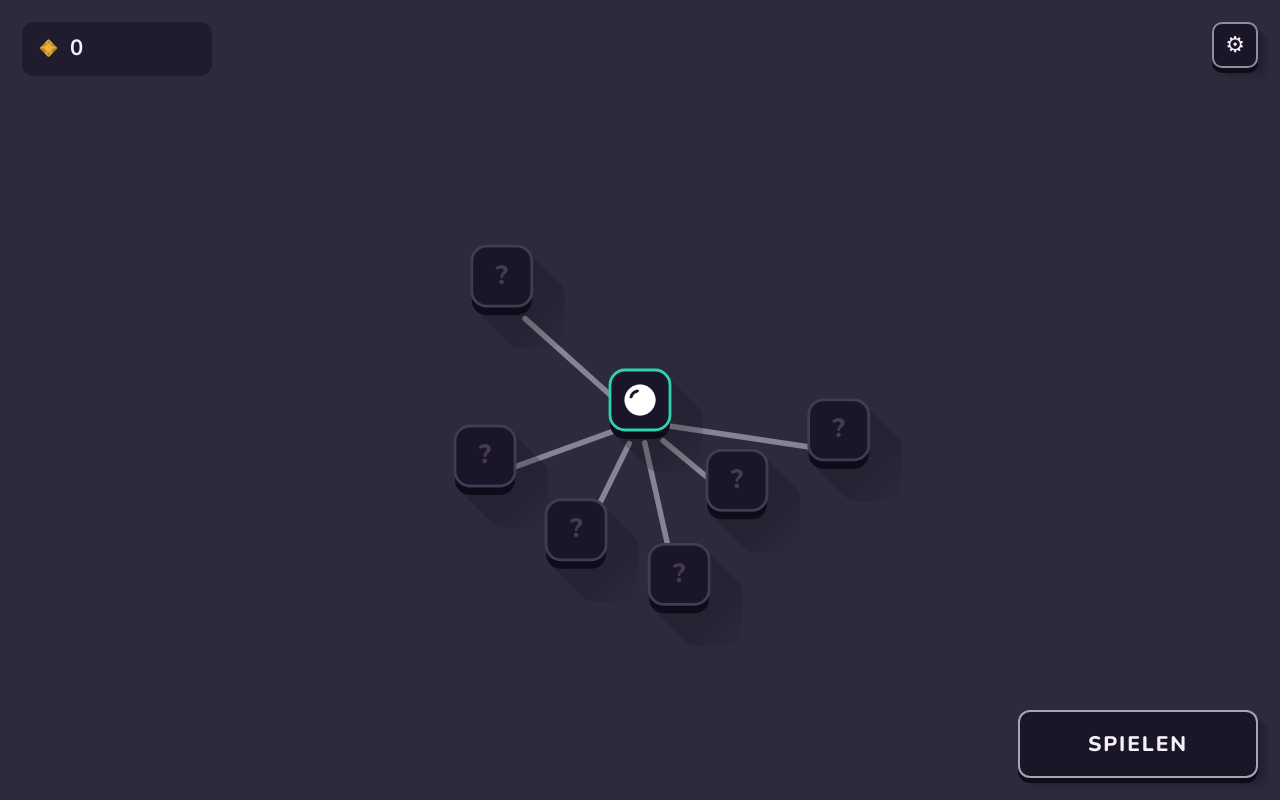
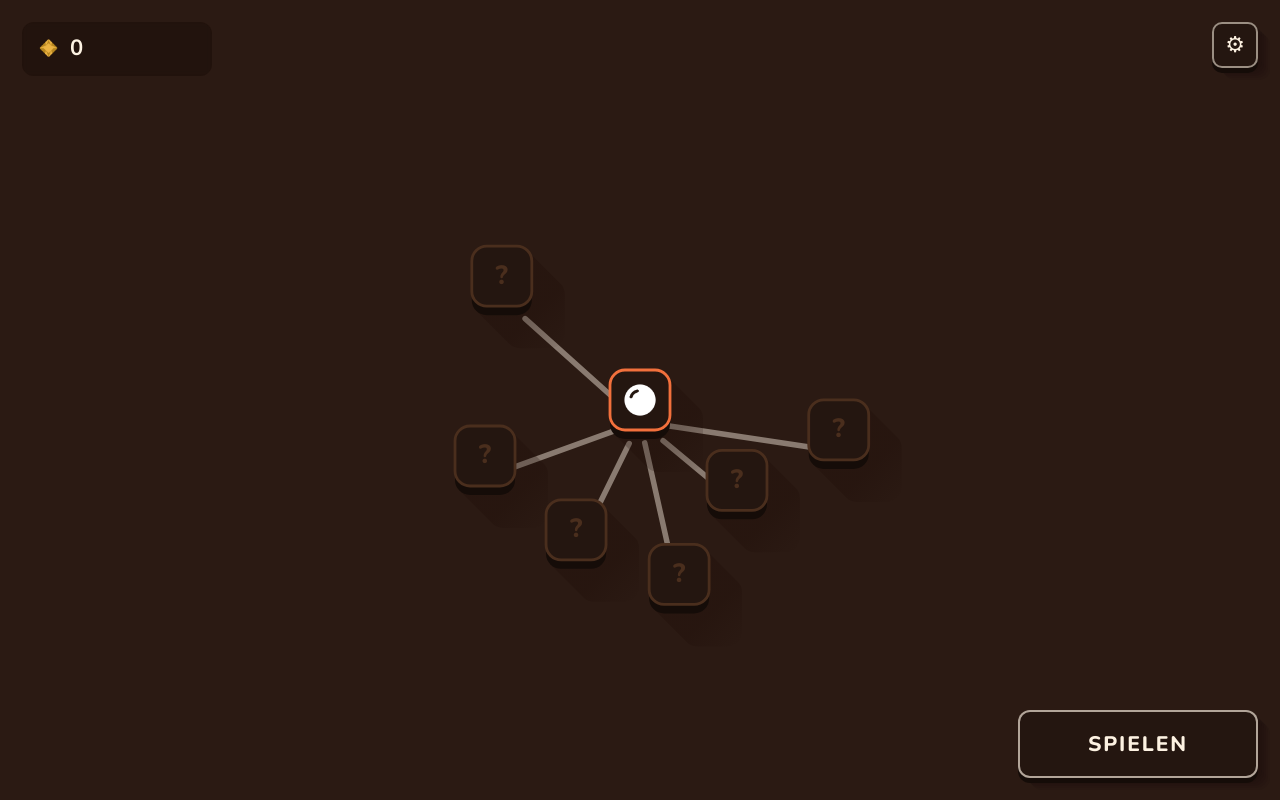
Before and after one commit to milchinien/Dropfall, a website built with Vite: page index.html in a window 1280 px wide. Built offline with nearby package versions, Linux system fonts and the light colour scheme; animation ran at ten frames a second; files whose address does not match are found by name.

Commit message:
Herbst-Palette: Erde, Glut und Gold
Dunkel und warm statt hell. Das Spiel lebt von leuchtenden Pegs auf
ruhigem Grund; ein heller Grund haette jede Signalfarbe unbrauchbar
gemacht. Der Sonnenuntergang steckt im Licht, nicht in der Helligkeit.

Welt: Grund von Kuehlviolett auf Erde (#241f30 -> #2b1a13), Rahmen von
Teal auf Terrakotta, Peg "kalt" von Grauviolett auf trockene Rinde,
Bumper und Emitter auf Erntegold. Der Ablauf bekommt ein eigenes Rot —
im Klassiker teilt er sich die Farbe mit der Buff-Aura, und das ist eine
Verwechslung, die im Herbst nicht sein muss.

Baum: die vier Ast-Slots werden Glut, Gold, Ahorn und Beere. `teal` ist
der Leitakzent der gesamten Oberflaeche und bekommt deshalb die Glut —
Gold traegt schon das Geld.

Schatten warm getoent (#0e0a16 -> #1a0803). Winkel, Laenge und Technik
sind unangetastet.

Unveraendert, weil Signal: die fuenf Kugeln, Peg "getroffen" (teal), Peg
"brennend", Buff-Aura, Markierung, die vier Waehrungen samt Icons, der
Barren. Dass der abgedeckte Peg teal bleibt, ist kein Rest: Teal ist die
Gegenfarbe zu Orange und hat auf warmem Braun MEHR Kontrast als auf dem
alten Violett — die Abdeckung liest sich im Herbst besser.

tools/arena-png.ts hatte eine dritte, eigene Kopie der Palette. Die ist
weg; das Werkzeug liest jetzt aus theme.ts und kennt --skin=herbst. Eine
Palette, die neben dem Spiel herlaeuft, prueft irgendwann ein Bild, das
es im Spiel gar nicht gibt.

Co-Authored-By: Claude Opus 5 (1M context) <noreply@anthropic.com>

```diff
--- a/src/style.css
+++ b/src/style.css
@@ -140,60 +140,72 @@
 /* =========================================================================
    SKIN: HERBST — später Sommer, tief stehende Sonne.
 
-   Noch eine Kopie des klassischen Skins. Erst steht die Umschaltung, dann
-   kommen die Farben: solange beide identisch sind, beweist ein Wechsel im
-   Spiel, dass der Umbau nichts kaputtgemacht hat.
+   Dunkel und warm, nicht hell: das Spiel lebt von leuchtenden Pegs auf
+   ruhigem Grund. Der Sonnenuntergang steckt im Licht, im Laub und in den
+   Strahlen — nicht in der Helligkeit des Hintergrunds.
 
    Überschrieben werden ausschließlich Farbwerte. Abstände, Radien und die
    `--cast-*`-Schatten bleiben im `:root` darüber stehen — sie beziehen ihre
    Farbe über `var(--cast-lage)` und ziehen deshalb von selbst mit.
    ========================================================================= */
 :root[data-skin="herbst"] {
-  --bg-deep: #241f30;
-  --bg: #2e2a3d;
-  --bg-lift: #3a3550;
-  --line: #57506b;
-
-  --text: #f4f1fa;
-  --muted: #8b84a0;
-
-  --teal: #2ed3ae;
-  --teal-dark: #1b9c80;
-  --amber: #edb443;
-  --amber-dark: #b8871f;
-  --pink: #f4506e;
-  --pink-dark: #b93450;
-  --magenta: #e4348f;
-  --magenta-dark: #a61f66;
+  /* Erde und Dämmerung. Siehe theme.ts — dieselben Werte, damit Canvas und
+     Oberfläche nicht auseinanderlaufen. */
+  --bg-deep: #1b1210;
+  --bg: #2b1a13;
+  --bg-lift: #3d2519;
+  --line: #6d4529;
+
+  --text: #fdf2e2;
+  --muted: #b18b6d;
+
+  /* Glut, Gold, Ahorn, Beere. `--teal` ist der Leitakzent der Oberfläche —
+     Knöpfe, Regler, Werte —, nicht die Farbe Türkis. */
+  --teal: #f2703c;
+  --teal-dark: #a83c12;
+  --amber: #f0b53c;
+  --amber-dark: #b07a14;
+  --pink: #e2453f;
+  --pink-dark: #9c221f;
+  --magenta: #c94a7a;
+  --magenta-dark: #8c2850;
+
+  /* Splitter behalten ihr Blau: Währungen sind Signal und wechseln nicht
+     mit dem Aussehen — die gezeichneten Icons tun es ja auch nicht. Ein
+     kühler Ton im warmen Bild ist hier Absicht und kein Rest. */
   --blue: #6fa8ff;
   --blue-dark: #3c6dc0;
 
-  --teal-rgb: 46, 211, 174;
-  --magenta-rgb: 228, 52, 143;
-  --pink-rgb: 244, 80, 110;
-  --text-rgb: 244, 241, 250;
-  --scrim-rgb: 20, 15, 30;
-
-  --ink: #14101f;
-  --ink-deep: #0d0a17;
-  --face-empty: #1b1528;
-  --face-lift: #241c34;
-  --socket-empty: #0f0b19;
-  --panel-solid: rgba(26, 20, 40, 0.97);
-  --panel-lift: rgba(38, 28, 58, 0.85);
-  --panel-card: rgba(24, 18, 38, 0.97);
-
-  --text-soft: #cfc8de;
-  --line-dim: #2a2140;
-  --line-lift: #3b2f5c;
-
-  --on-teal: #10281f;
-  --on-amber: #2b1f05;
-
-  --panel: rgba(15, 11, 24, 0.42);
-  --shadow: rgba(14, 10, 22, 0.4);
-  --cast-lage: rgba(10, 7, 17, 0.042);
-  --cast-lage-kurz: rgba(10, 7, 17, 0.06);
+  --teal-rgb: 242, 112, 60;
+  --magenta-rgb: 201, 74, 122;
+  --pink-rgb: 226, 69, 63;
+  --text-rgb: 253, 242, 226;
+  --scrim-rgb: 28, 14, 8;
+
+  --ink: #1c110c;
+  --ink-deep: #140b07;
+  --face-empty: #241610;
+  --face-lift: #33201a;
+  --socket-empty: #150c08;
+  --panel-solid: rgba(32, 19, 13, 0.97);
+  --panel-lift: rgba(52, 31, 20, 0.85);
+  --panel-card: rgba(30, 18, 12, 0.97);
+
+  --text-soft: #e3cbb2;
+  --line-dim: #3d2718;
+  --line-lift: #5e3d26;
+
+  --on-teal: #2b0d02;
+  --on-amber: #3a2205;
+
+  --panel: rgba(22, 11, 6, 0.42);
+  --shadow: rgba(26, 8, 3, 0.4);
+
+  /* Warm getönt, aber eine Spur kräftiger als im Klassiker: auf braunem
+     Grund trägt ein Schatten weniger weit als auf violettem. Der WINKEL
+     bleibt unangetastet — er steckt in den --cast-* oben. */
+  --cast-lage: rgba(24, 8, 2, 0.05);
+  --cast-lage-kurz: rgba(24, 8, 2, 0.07);
 }
 
 * {
--- a/src/theme.ts
+++ b/src/theme.ts
@@ -153,15 +153,72 @@ const KLASSISCH = defineSkin({
 });
 
 /*
- * Herbst — spaeter Sommer, tief stehende Sonne. Noch eine Kopie des
- * klassischen Skins: erst steht die Umschaltung, dann die Farben. Solange
- * beide Skins identisch sind, beweist ein Wechsel im Spiel, dass der Umbau
- * nichts kaputtgemacht hat.
+ * HERBST — spaeter Sommer, tief stehende Sonne.
+ *
+ * Dunkel und warm, nicht hell: das Spiel lebt von leuchtenden Pegs auf
+ * ruhigem Grund. Ein heller Grund haette jede Signalfarbe unbrauchbar
+ * gemacht — der Sonnenuntergang steckt deshalb im Licht, im Laub und in den
+ * Strahlen, nicht in der Helligkeit des Hintergrunds.
+ *
+ * Die Signalfarben (SIGNAL, BALL_INFO, CURRENCY) sind hier bewusst NICHT
+ * aufgefuehrt. Dass der abgedeckte Peg teal bleibt, ist kein Versehen: Teal
+ * ist die Gegenfarbe zu Orange, und auf warmem Braun hat er MEHR Kontrast
+ * als auf dem alten Violett. Die Abdeckung liest sich im Herbst besser als
+ * im Klassiker.
  */
 const HERBST = defineSkin({
-  ...KLASSISCH,
   name: "herbst",
   label: "Herbst",
+
+  /* Erde und Daemmerung. Der Abstand zwischen den drei Gruenden ist derselbe
+     wie im Klassiker, damit Karten und Sockel gleich stark abheben. */
+  bgDeep: "#1b1210",
+  bg: "#2b1a13",
+  bgLift: "#3d2519",
+  line: "#6d4529",
+  lineDim: "#4a2e1d",
+  text: "#fdf2e2",
+  muted: "#b18b6d",
+
+  /* Die vier Ast-Slots. Glut, Gold, Ahorn, Beere — vier Toene aus derselben
+     Jahreszeit, die sich trotzdem auf einen Blick unterscheiden lassen.
+     `teal` ist der Leitakzent der ganzen Oberflaeche (Knoepfe, Regler,
+     Werte), deshalb bekommt er die Glut und nicht das Gold: Gold traegt
+     schon das Geld. */
+  teal: "#f2703c",
+  tealDark: "#a83c12",
+  amber: "#f0b53c",
+  amberDark: "#b07a14",
+  pink: "#e2453f",
+  pinkDark: "#9c221f",
+  magenta: "#c94a7a",
+  magentaDark: "#8c2850",
+
+  /* Terrakotta statt Teal. Der Rahmen soll ein Bauwerk sein und nicht mit
+     dem abgedeckten Peg um dieselbe Farbe streiten. */
+  frame: "#b5623a",
+  frameDark: "#7a3818",
+  /* Trockene Rinde. Muss sich vom abgedeckten Peg (teal) auf einen Blick
+     unterscheiden — das tut er hier deutlicher als das alte Grauviolett. */
+  pegCold: "#6b5546",
+  bumper: "#f0b53c",
+  bumperDark: "#b07a14",
+  bumperGlyph: "#3a2205",
+  emitter: "#f0b53c",
+  emitterDark: "#b07a14",
+  /* Im Klassiker teilt sich der Ablauf die Farbe mit der Buff-Aura. Hier
+     bekommt er ein eigenes Rot: er ist die Stelle, an der eine Kugel
+     verloren geht, und das ist keine Buff-Nachricht. */
+  drain: "#cf4a3e",
+
+  faceEmpty: "#241610",
+  socketEmpty: "#150c08",
+  tooltipBg: "#1c110c",
+
+  /* Warm getoent. Winkel, Laenge und Technik der Schatten sind unveraendert
+     — ein schwarzviolett ausgeschnittener Schatten saehe in dieser Szene
+     aus wie aus einem anderen Bild. */
+  shadowBase: "#1a0803",
 });
 
 export const SKINS: Record<SkinName, Skin> = {
```
Also changed, not shown: tools/arena-png.ts (+40 -23 lines).
